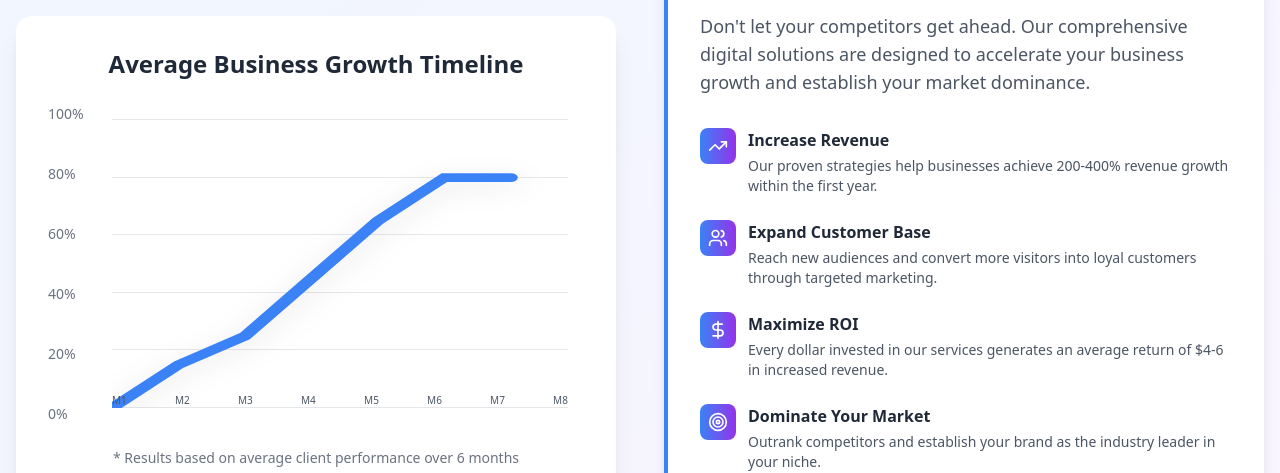
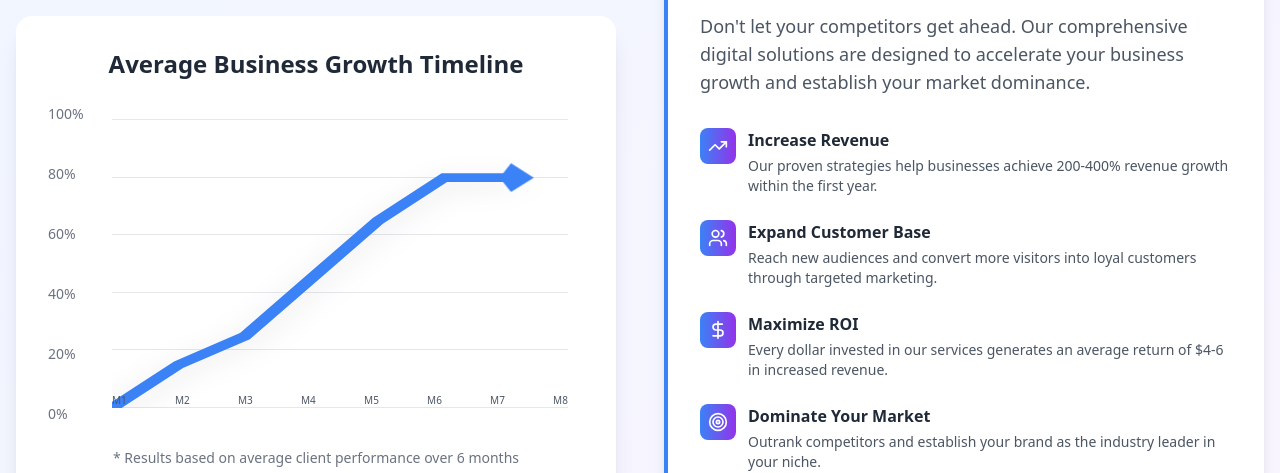
Before and after one commit to SID7223/thedynamicrankers.com, a React (Vite) app: page / in a window 1280 px wide. Shown: the part 2480-2953 px from the top of the page. Built offline with nearby package versions, Linux system fonts and the light colour scheme; no server answers.

Commit message:
Adjust morphing timer to -8s delay and hold final shape

```diff
--- a/src/components/BusinessGrowth.tsx
+++ b/src/components/BusinessGrowth.tsx
@@ -124,7 +124,7 @@ const BusinessGrowth = () => {
                       className="text-blue-500 dark:text-purple-400 transition-colors duration-300"
                       style={{
                         animation: 'morphToPointer 15s cubic-bezier(0.25, 0.46, 0.45, 0.94) infinite',
-                        animationDelay: '0s',
+                        animationDelay: '-8s',
                         transformOrigin: '87.5px 20px'
                       }}
                     />
@@ -137,7 +137,7 @@ const BusinessGrowth = () => {
                       style={{
                         opacity: 0,
                         animation: 'showPointer 15s cubic-bezier(0.25, 0.46, 0.45, 0.94) infinite',
-                        animationDelay: '0s',
+                        animationDelay: '-8s',
                         transformOrigin: '87.5px 20px'
                       }}
                     />
```
